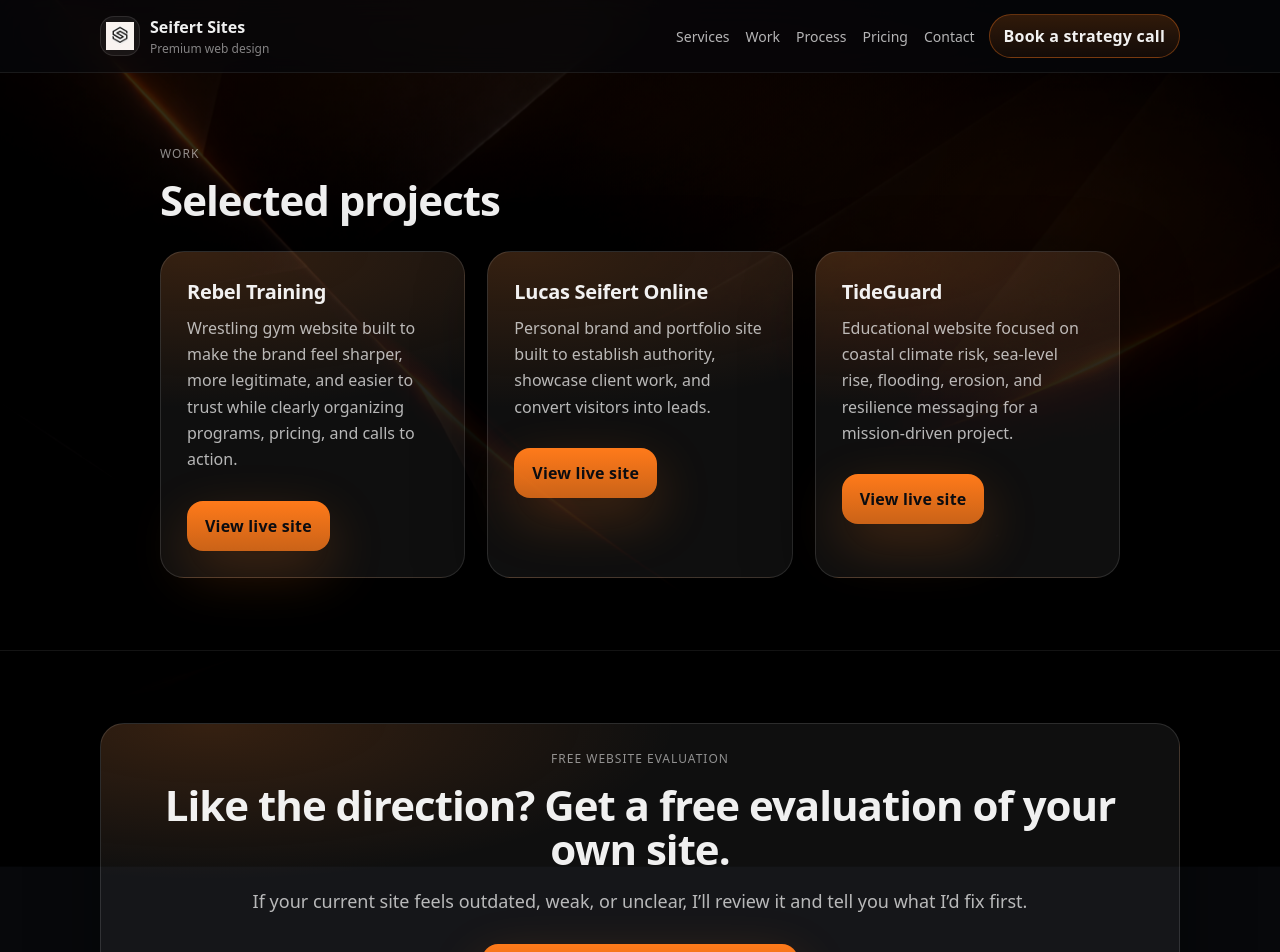
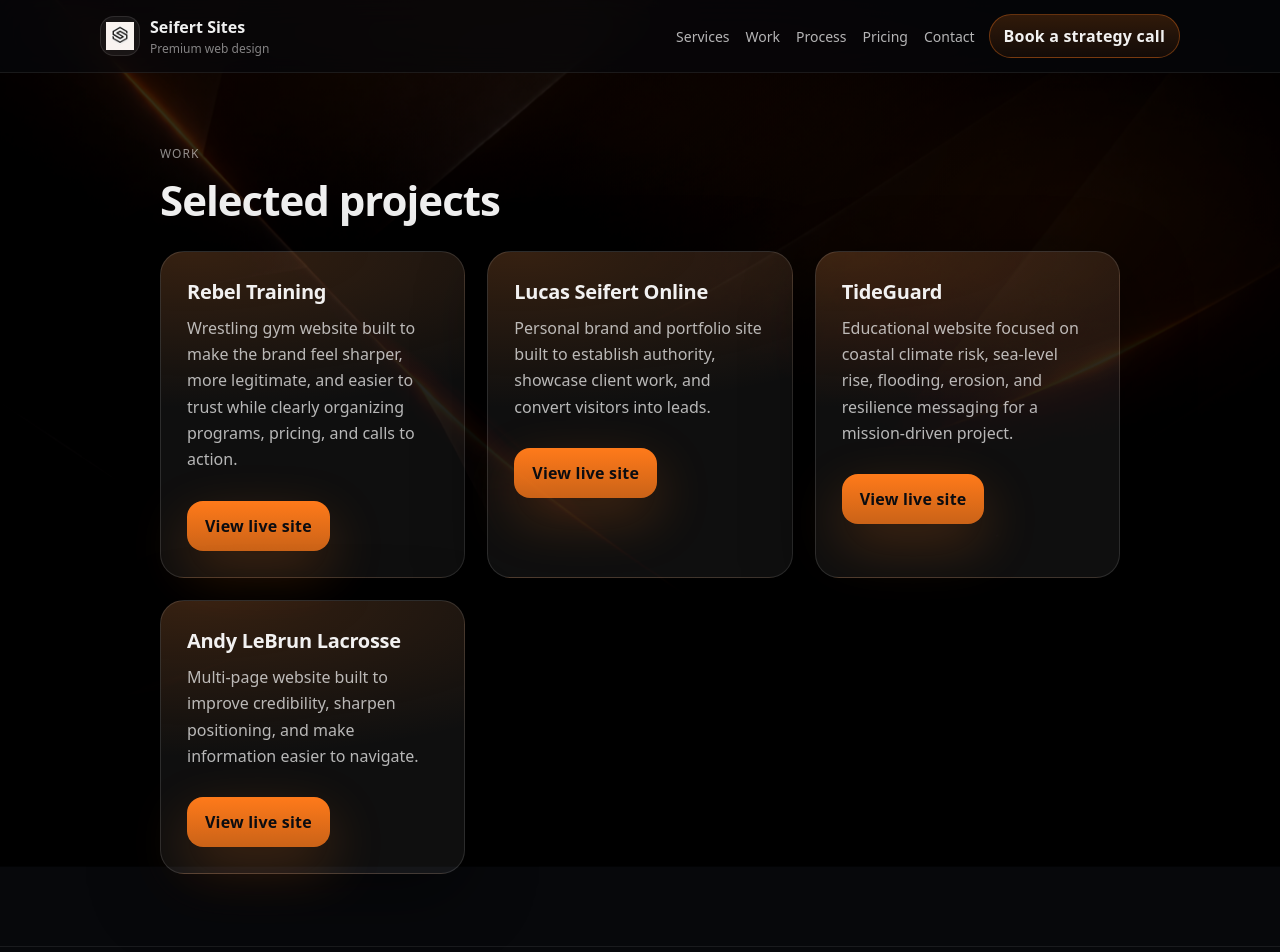
Before and after one commit to lucasseifert113/seifert-sites-fixed, a Next.js app: page /work in a window 1280 px wide. Shown: the top 952 px of the page. Built offline with nearby package versions, Linux system fonts and the light colour scheme.

Commit message:
Show all current portfolio projects on work page

```diff
--- a/app/work/page.tsx
+++ b/app/work/page.tsx
@@ -65,6 +65,23 @@
               </div>
             </div>
 
+            <div className="card panelHighlight">
+              <h3 className="h3">Andy LeBrun Lacrosse</h3>
+              <p className="muted" style={{ marginBottom: 16 }}>
+                Multi-page website built to improve credibility, sharpen positioning, and make information easier to navigate.
+              </p>
+              <div className="btnRow">
+                <a
+                  className="btnPrimary"
+                  href="https://lebrunlacrosse.online"
+                  target="_blank"
+                  rel="noopener noreferrer"
+                >
+                  View live site
+                </a>
+              </div>
+            </div>
+
           </div>
         </div>
       </section>
```
